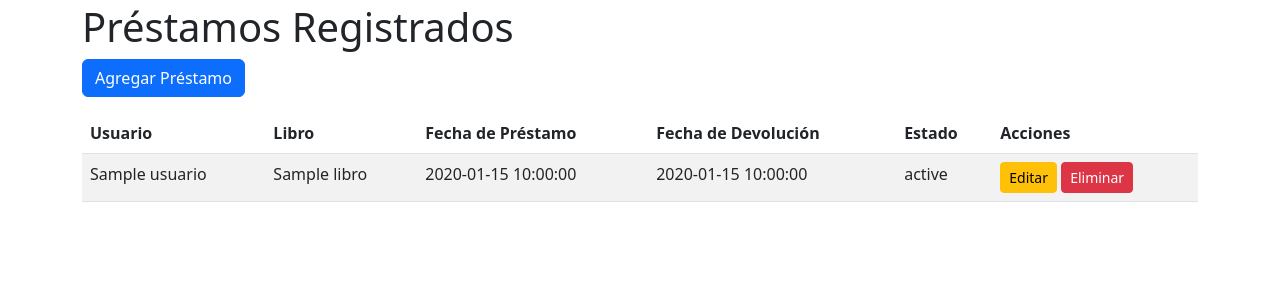
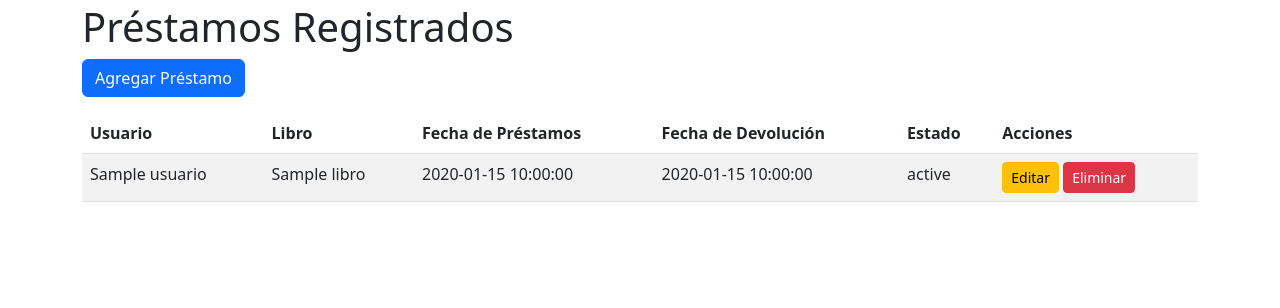
Before and after one commit to Azmo23/CRUD_Biblioteca, a Flask app: page /ver_prestamos in a window 1280 px wide. Shown: the part 165-473 px from the top of the page. Run offline with Flask 3, Linux system fonts and the light colour scheme; a database or web service that is not in the repository returns one stand-in record (values such as "Sample title").

Commit message:
Archivo HTMl que contiene el CRUD para Prestamos.

```diff
--- a/templates/ver_prestamos.html
+++ b/templates/ver_prestamos.html
@@ -8,7 +8,7 @@
         <tr>
             <th>Usuario</th>
             <th>Libro</th>
-            <th>Fecha de Préstamo</th>
+            <th>Fecha de Préstamos</th>
             <th>Fecha de Devolución</th>
             <th>Estado</th>
             <th>Acciones</th>
```
